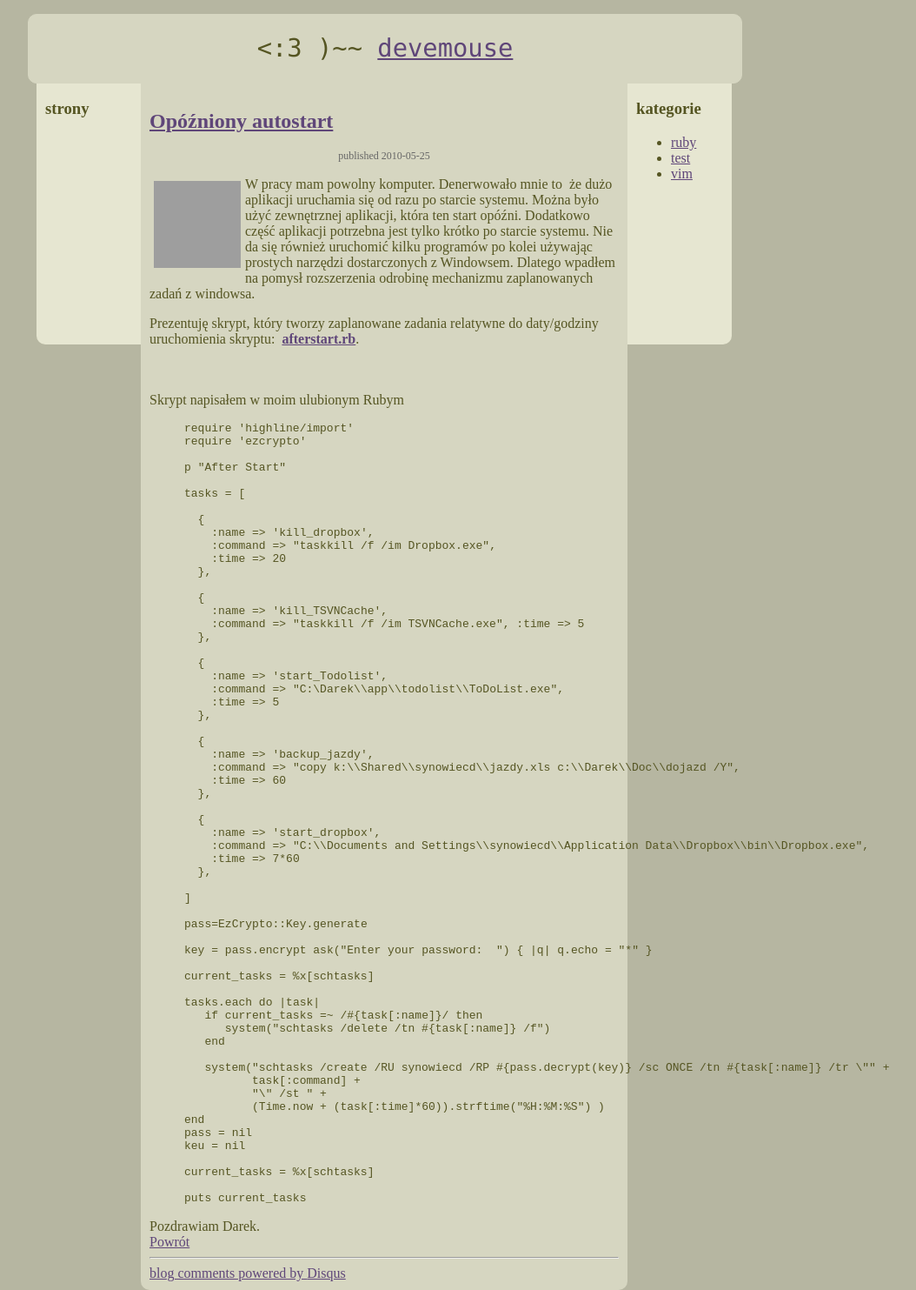
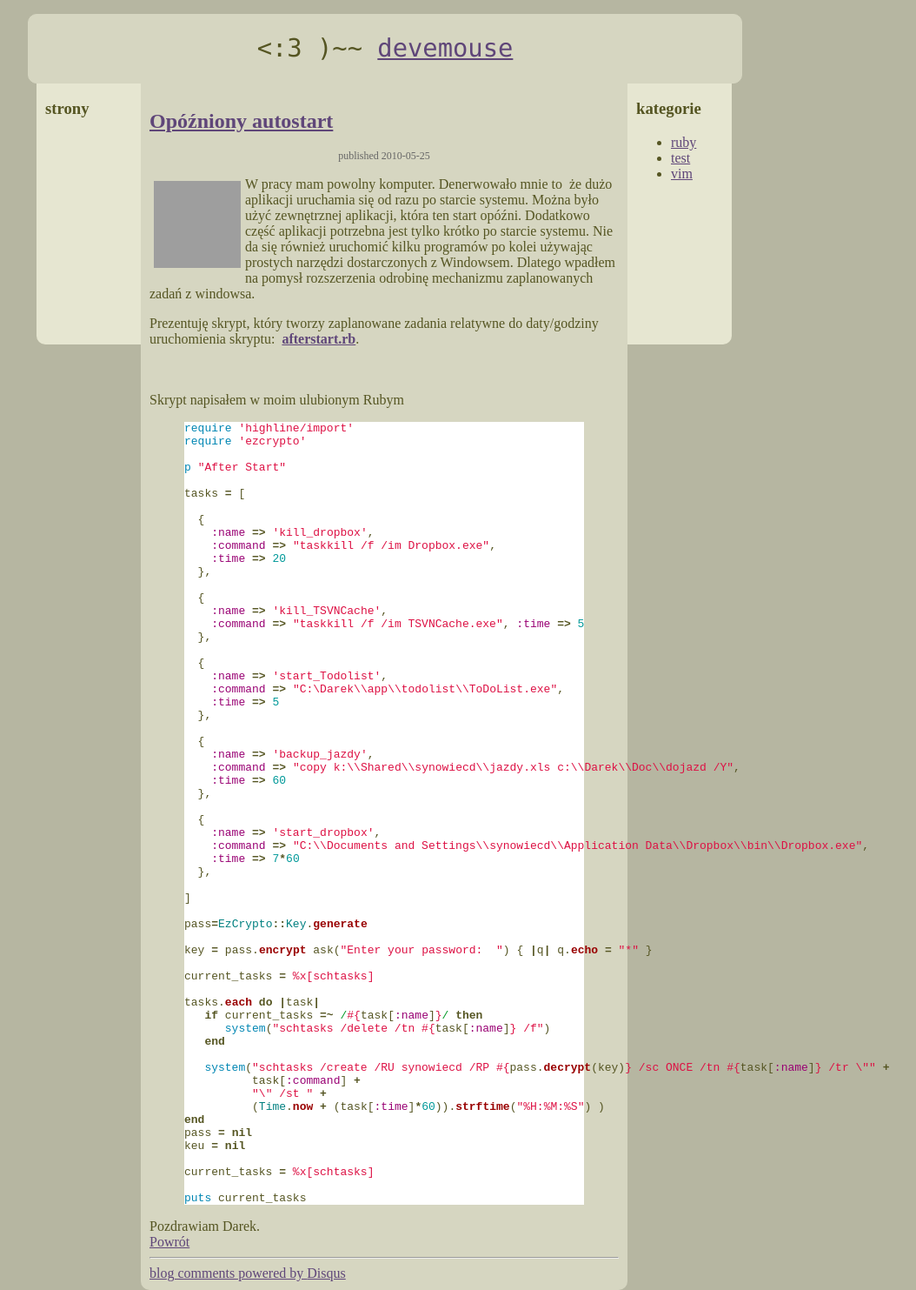
Before and after one commit to devemouse/devemouse.github.com, a Jekyll site: the page built from _posts/2010-05-25-opozniony-autostart.html, in a window 1280 px wide. Shown: the whole page at 87% size, without its empty margins (198-1252 px from the left). Built offline with Jekyll 4.4.1, drawn with Linux system fonts in a browser that asks for light colours; Markdown is read by kramdown in place of the engine named in the settings; comment, search, counter and statistics services are not loaded; grey boxes are pictures that could not be loaded.

Commit message:
added syntax highlight css

```diff
--- a/_layouts/base.html
+++ b/_layouts/base.html
@@ -6,6 +6,7 @@
       <meta http-equiv="content-type" content="text/html; charset=UTF-8" />
       <meta http-equiv="content-language" content="en" />
       <link rel="stylesheet" href="/css/default.css" type="text/css" media="screen" />
+      <link rel="stylesheet" href="/css/syntax.css" type="text/css" media="screen" />
    </head>
    <body>
       <div class="container">
--- /dev/null
+++ b/css/syntax.css
@@ -0,0 +1,60 @@
+.highlight  { background: #ffffff; }
+.highlight .c { color: #999988; font-style: italic } /* Comment */
+.highlight .err { color: #a61717; background-color: #e3d2d2 } /* Error */
+.highlight .k { font-weight: bold } /* Keyword */
+.highlight .o { font-weight: bold } /* Operator */
+.highlight .cm { color: #999988; font-style: italic } /* Comment.Multiline */
+.highlight .cp { color: #999999; font-weight: bold } /* Comment.Preproc */
+.highlight .c1 { color: #999988; font-style: italic } /* Comment.Single */
+.highlight .cs { color: #999999; font-weight: bold; font-style: italic } /* Comment.Special */
+.highlight .gd { color: #000000; background-color: #ffdddd } /* Generic.Deleted */
+.highlight .gd .x { color: #000000; background-color: #ffaaaa } /* Generic.Deleted.Specific */
+.highlight .ge { font-style: italic } /* Generic.Emph */
+.highlight .gr { color: #aa0000 } /* Generic.Error */
+.highlight .gh { color: #999999 } /* Generic.Heading */
+.highlight .gi { color: #000000; background-color: #ddffdd } /* Generic.Inserted */
+.highlight .gi .x { color: #000000; background-color: #aaffaa } /* Generic.Inserted.Specific */
+.highlight .go { color: #888888 } /* Generic.Output */
+.highlight .gp { color: #555555 } /* Generic.Prompt */
+.highlight .gs { font-weight: bold } /* Generic.Strong */
+.highlight .gu { color: #aaaaaa } /* Generic.Subheading */
+.highlight .gt { color: #aa0000 } /* Generic.Traceback */
+.highlight .kc { font-weight: bold } /* Keyword.Constant */
+.highlight .kd { font-weight: bold } /* Keyword.Declaration */
+.highlight .kp { font-weight: bold } /* Keyword.Pseudo */
+.highlight .kr { font-weight: bold } /* Keyword.Reserved */
+.highlight .kt { color: #445588; font-weight: bold } /* Keyword.Type */
+.highlight .m { color: #009999 } /* Literal.Number */
+.highlight .s { color: #d14 } /* Literal.String */
+.highlight .na { color: #008080 } /* Name.Attribute */
+.highlight .nb { color: #0086B3 } /* Name.Builtin */
+.highlight .nc { color: #445588; font-weight: bold } /* Name.Class */
+.highlight .no { color: #008080 } /* Name.Constant */
+.highlight .ni { color: #800080 } /* Name.Entity */
+.highlight .ne { color: #990000; font-weight: bold } /* Name.Exception */
+.highlight .nf { color: #990000; font-weight: bold } /* Name.Function */
+.highlight .nn { color: #555555 } /* Name.Namespace */
+.highlight .nt { color: #000080 } /* Name.Tag */
+.highlight .nv { color: #008080 } /* Name.Variable */
+.highlight .ow { font-weight: bold } /* Operator.Word */
+.highlight .w { color: #bbbbbb } /* Text.Whitespace */
+.highlight .mf { color: #009999 } /* Literal.Number.Float */
+.highlight .mh { color: #009999 } /* Literal.Number.Hex */
+.highlight .mi { color: #009999 } /* Literal.Number.Integer */
+.highlight .mo { color: #009999 } /* Literal.Number.Oct */
+.highlight .sb { color: #d14 } /* Literal.String.Backtick */
+.highlight .sc { color: #d14 } /* Literal.String.Char */
+.highlight .sd { color: #d14 } /* Literal.String.Doc */
+.highlight .s2 { color: #d14 } /* Literal.String.Double */
+.highlight .se { color: #d14 } /* Literal.String.Escape */
+.highlight .sh { color: #d14 } /* Literal.String.Heredoc */
+.highlight .si { color: #d14 } /* Literal.String.Interpol */
+.highlight .sx { color: #d14 } /* Literal.String.Other */
+.highlight .sr { color: #009926 } /* Literal.String.Regex */
+.highlight .s1 { color: #d14 } /* Literal.String.Single */
+.highlight .ss { color: #990073 } /* Literal.String.Symbol */
+.highlight .bp { color: #999999 } /* Name.Builtin.Pseudo */
+.highlight .vc { color: #008080 } /* Name.Variable.Class */
+.highlight .vg { color: #008080 } /* Name.Variable.Global */
+.highlight .vi { color: #008080 } /* Name.Variable.Instance */
+.highlight .il { color: #009999 } /* Literal.Number.Integer.Long */
```
